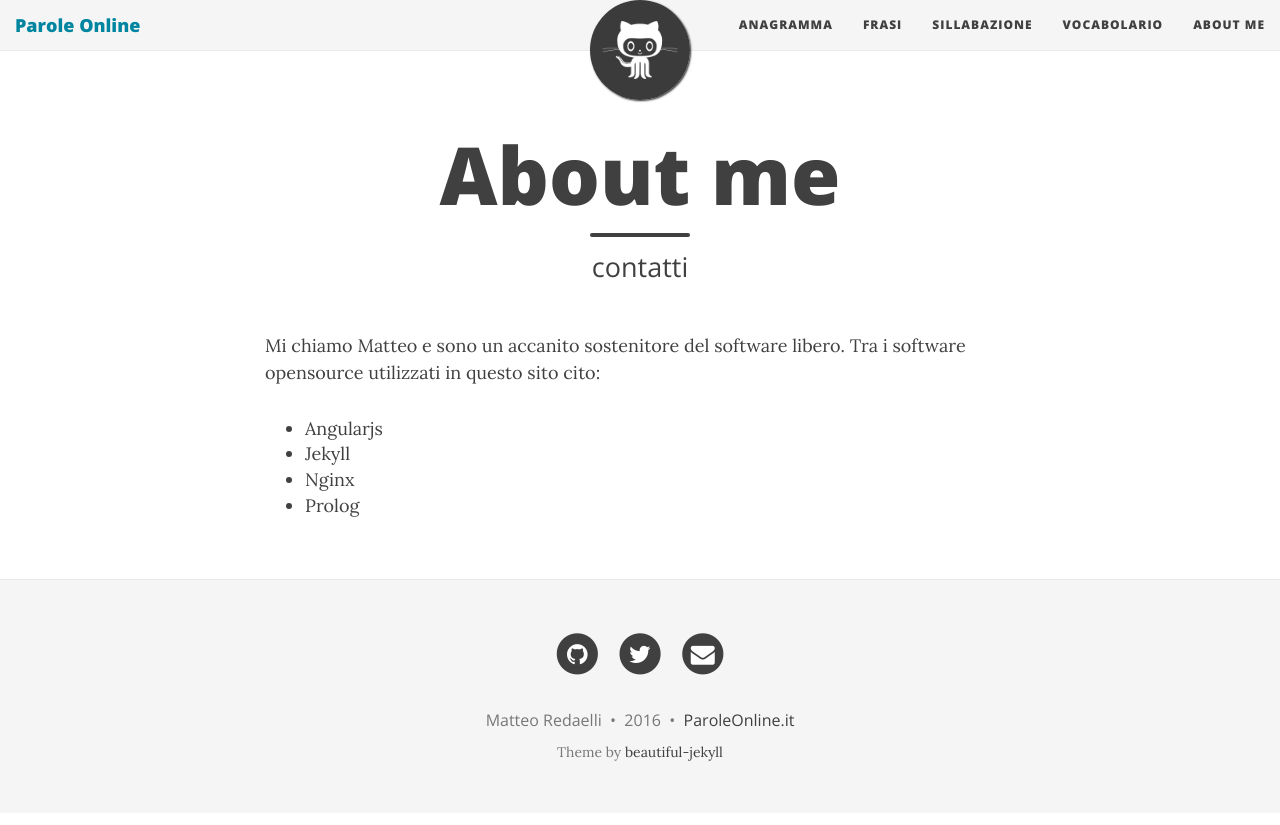
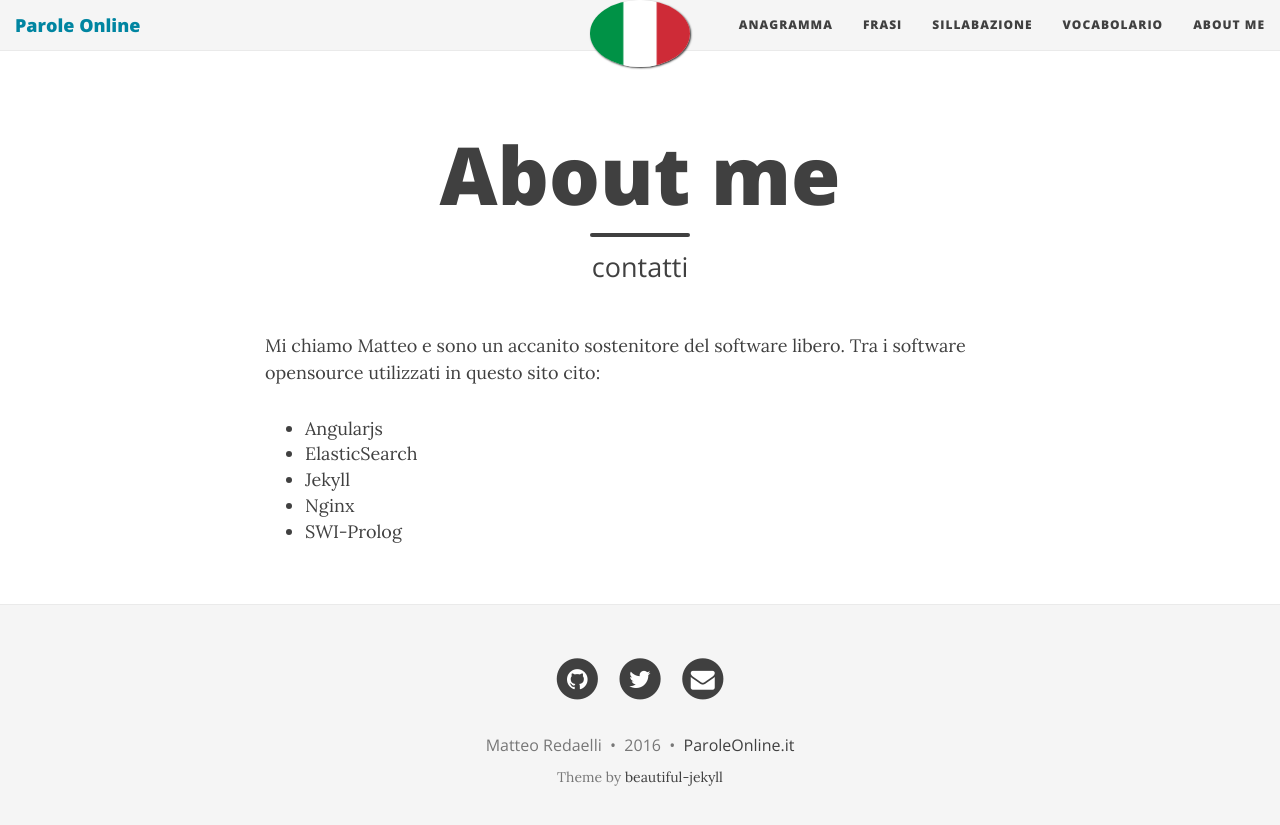
Before and after one commit to matteoredaelli/paroleonline.it.old, a Jekyll site: the page built from aboutme.md, in a window 1280 px wide. Shown: the top 825 px of the page. Built offline with Jekyll 4.4.1, drawn with Linux system fonts in a browser that asks for light colours; nearby versions of some CDN libraries.

Commit message:
new logo and + info about uswd sw

```diff
--- a/aboutme.md
+++ b/aboutme.md
@@ -8,6 +8,7 @@ Mi chiamo Matteo e sono un accanito sostenitore del
 software libero. Tra i software opensource utilizzati in questo sito cito:
 
 - Angularjs
+- ElasticSearch
 - Jekyll
 - Nginx
-- Prolog
+- SWI-Prolog
```
Also changed, not shown: img/avatar-icon.png.
